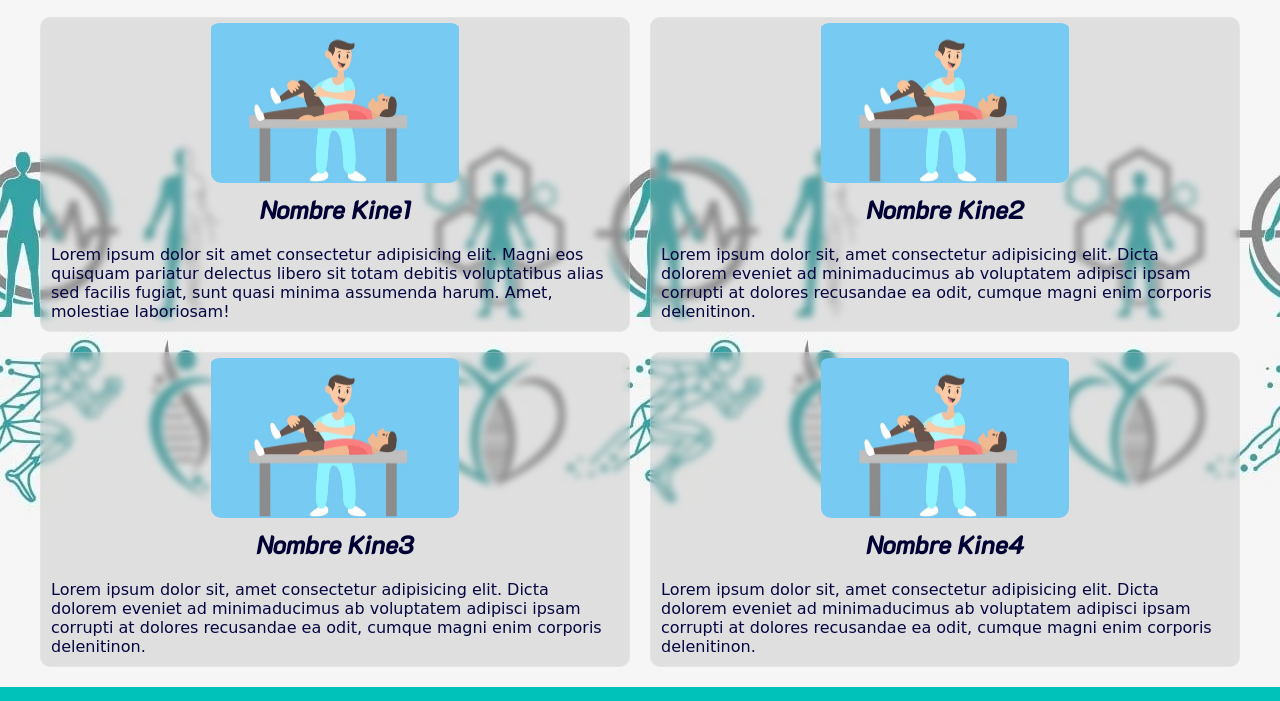
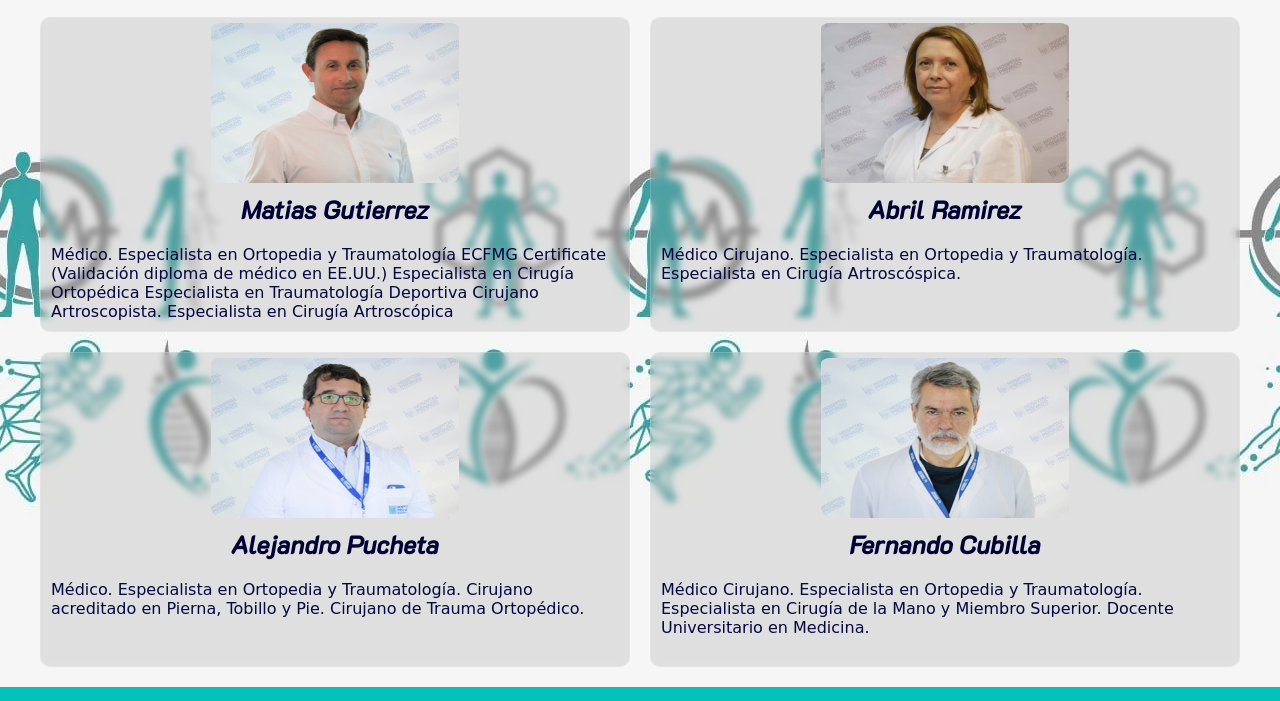
Before and after one commit to JNGea/KyMEd, a website: page views/staff.html in a window 1280 px wide. Shown: the part 92-793 px from the top of the page. Drawn offline with Linux system fonts and the light colour scheme; a web font is replaced by a local one.

Commit message:
Entrega Final

```diff
--- a/views/staff.html
+++ b/views/staff.html
@@ -40,24 +40,35 @@
   <main>
     <section class="staff">
       <article class="staffBox glassEffect">
-        <img class="fisioPhoto" src="../img/diferencias-fisioterapeuta-quiropractico-large.webp" alt="fisio atendiendo paciente">
-        <h1 class="fisioName">Nombre Kine1</h1>
-        <p class="fisioDescription">Lorem ipsum dolor sit amet consectetur adipisicing elit. Magni eos quisquam pariatur delectus libero sit totam debitis voluptatibus alias sed facilis fugiat, sunt quasi minima assumenda harum. Amet, molestiae laboriosam!</p>
+        <img class="fisioPhoto" src="../img/matias-villalba.webp" alt="fisio atendiendo paciente">
+        <h1 class="fisioName">Matias Gutierrez</h1>
+        <p class="fisioDescription">Médico. Especialista en Ortopedia y Traumatología
+        ECFMG Certificate (Validación diploma de médico en EE.UU.)
+        Especialista en Cirugía Ortopédica
+        Especialista en Traumatología Deportiva
+        Cirujano Artroscopista. Especialista en Cirugía Artroscópica</p>
       </article>
       <article class="staffBox glassEffect">
-        <img class="fisioPhoto" src="../img/diferencias-fisioterapeuta-quiropractico-large.webp"alt="fisio atendiendo paciente">
-        <h1 class="fisioName">Nombre Kine2</h1>
-        <p class="fisioDescription">Lorem ipsum dolor sit, amet consectetur adipisicing elit. Dicta dolorem eveniet ad minimaducimus ab voluptatem adipisci ipsam corrupti at dolores recusandae ea odit, cumque magni enim corporis delenitinon.</p>
+        <img class="fisioPhoto" src="../img/raquel-furnes.webp"alt="fisio atendiendo paciente">
+        <h1 class="fisioName">Abril Ramirez</h1>
+        <p class="fisioDescription">Médico Cirujano.
+        Especialista en Ortopedia y Traumatología.
+        Especialista en Cirugía Artroscóspica.</p>
       </article>
       <article class="staffBox glassEffect">
-        <img class="fisioPhoto" src="../img/diferencias-fisioterapeuta-quiropractico-large.webp"alt="fisio atendiendo paciente">
-        <h1 class="fisioName">Nombre Kine3</h1>
-        <p class="fisioDescription">Lorem ipsum dolor sit, amet consectetur adipisicing elit. Dicta dolorem eveniet ad minimaducimus ab voluptatem adipisci ipsam corrupti at dolores recusandae ea odit, cumque magni enim corporis delenitinon.</p>
+        <img class="fisioPhoto" src="../img/dr-alejandro-fazio.webp"alt="fisio atendiendo paciente">
+        <h1 class="fisioName">Alejandro Pucheta</h1>
+        <p class="fisioDescription">Médico. Especialista en Ortopedia y Traumatología.
+        Cirujano acreditado en Pierna, Tobillo y Pie.
+        Cirujano de Trauma Ortopédico.</p>
       </article>
       <article class="staffBox glassEffect">
-        <img class="fisioPhoto" src="../img/diferencias-fisioterapeuta-quiropractico-large.webp"alt="fisio atendiendo paciente">
-        <h1 class="fisioName">Nombre Kine4</h1>
-        <p class="fisioDescription">Lorem ipsum dolor sit, amet consectetur adipisicing elit. Dicta dolorem eveniet ad minimaducimus ab voluptatem adipisci ipsam corrupti at dolores recusandae ea odit, cumque magni enim corporis delenitinon.</p>
+        <img class="fisioPhoto" src="../img/dr-fernando-cervigni.webp"alt="fisio atendiendo paciente">
+        <h1 class="fisioName">Fernando Cubilla</h1>
+        <p class="fisioDescription">Médico Cirujano.
+        Especialista en Ortopedia y Traumatología.
+        Especialista en Cirugía de la Mano y Miembro Superior.
+        Docente Universitario en Medicina.</p>
       </article>
     </section>
   </main>
```
Also changed, not shown: views/servicios.html (+17 -16 lines), img/dr-alejandro-fazio.webp (added), img/dr-fernando-cervigni.webp (added), img/matias-villalba.webp (added), img/raquel-furnes.webp (added).
